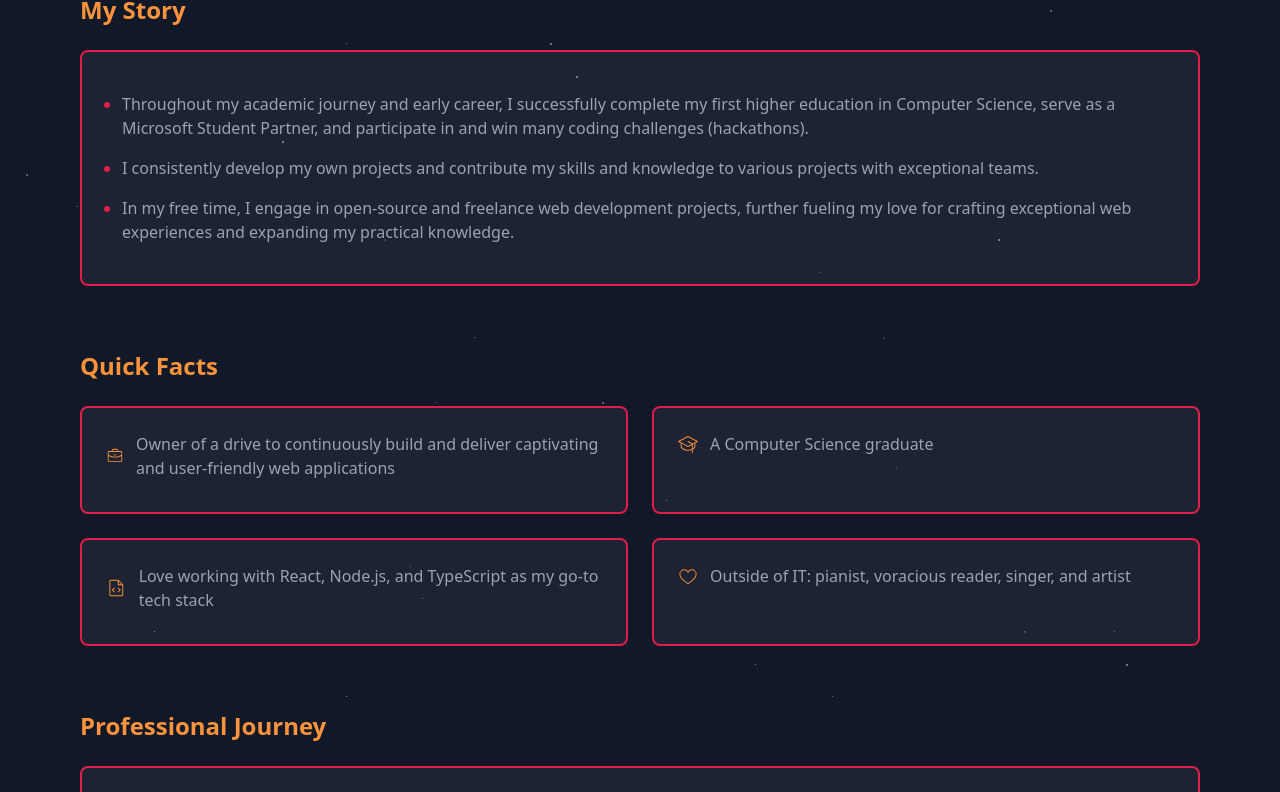
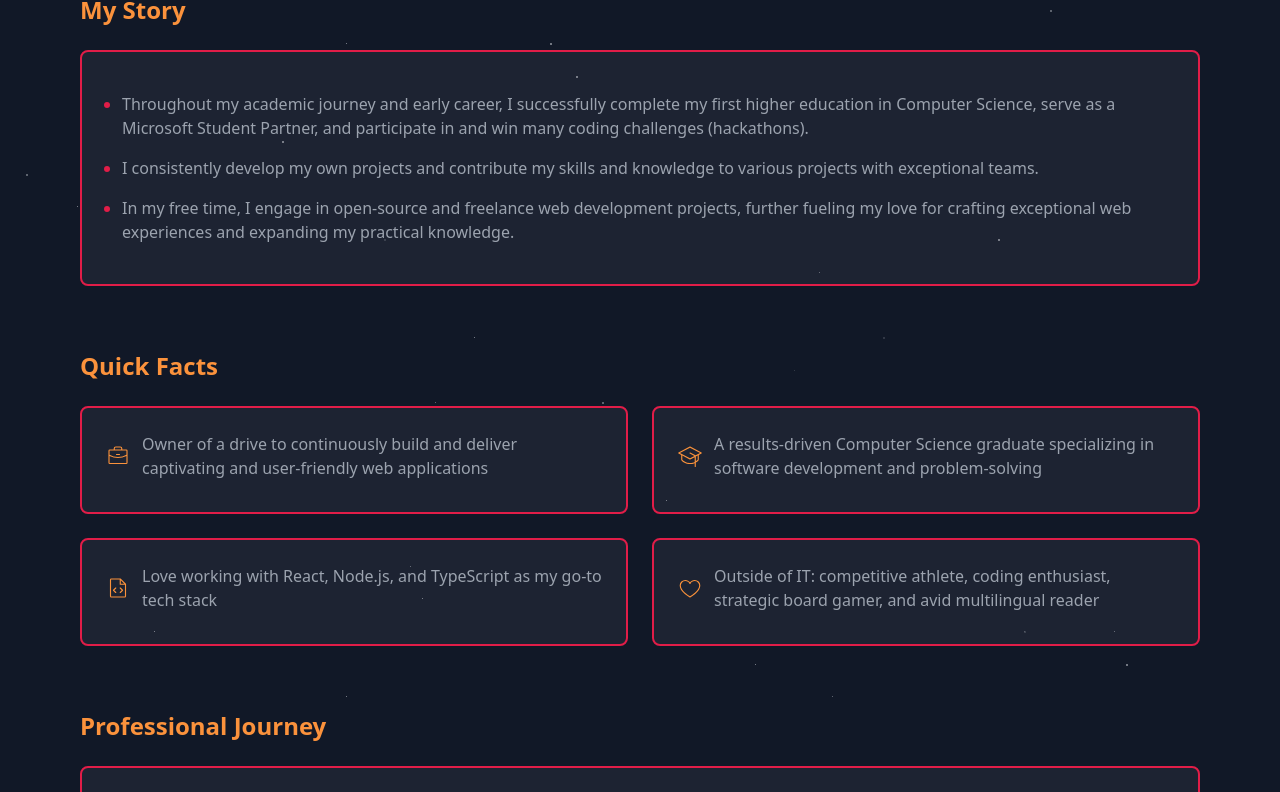
Before and after one commit to evokss/MyPortfolioWebsite, a Next.js app: page /about in a window 1280 px wide. Shown: the part 446-1238 px from the top of the page. Built offline with nearby package versions, Linux system fonts and the light colour scheme.

Commit message:
fix: update icon styles to prevent shrinking, refactor hobbies section

```diff
--- a/components/about/AboutPage.jsx
+++ b/components/about/AboutPage.jsx
@@ -78,7 +78,7 @@ const AboutPage = () => {
         <div className="grid md:grid-cols-2 gap-6 text-gray-800 dark:text-gray-400">
           <div className="bg-white/5 p-6 rounded-lg bg-white border-2 border-orange-300 dark:border-rose-600">
             <div className="flex items-center gap-3 mb-2">
-              <PiBriefcaseLight className="w-7 h-7 dark:text-orange-400 text-rose-600" />
+              <PiBriefcaseLight className="w-6 h-6 flex-shrink-0 dark:text-orange-400 text-rose-600" />
               <p>
                 Owner of a drive to continuously build and deliver captivating
                 and user-friendly web applications
@@ -87,13 +87,16 @@ const AboutPage = () => {
           </div>
           <div className="bg-white/5 p-6 rounded-lg bg-white border-2 border-orange-300 dark:border-rose-600">
             <div className="flex items-center gap-3 mb-2">
-              <PiGraduationCapLight className="w-5 h-5 dark:text-orange-400 text-rose-600" />
-              <p>A Computer Science graduate</p>
+              <PiGraduationCapLight className="w-6 h-6 flex-shrink-0 dark:text-orange-400 text-rose-600" />
+              <p>
+                A results-driven Computer Science graduate specializing in
+                software development and problem-solving
+              </p>
             </div>
           </div>
           <div className="bg-white/5 p-6 rounded-lg bg-white border-2 border-orange-300 dark:border-rose-600">
             <div className="flex items-center gap-3 mb-2">
-              <PiFileCodeLight className="w-6 h-6 dark:text-orange-400 text-rose-600" />
+              <PiFileCodeLight className="w-6 h-6 flex-shrink-0 dark:text-orange-400 text-rose-600" />
               <p>
                 Love working with React, Node.js, and TypeScript as my go-to
                 tech stack
@@ -102,9 +105,10 @@ const AboutPage = () => {
           </div>
           <div className="bg-white/5 p-6 rounded-lg bg-white border-2 border-orange-300 dark:border-rose-600">
             <div className="flex items-center gap-3 mb-2">
-              <PiHeartLight className="w-5 h-5 dark:text-orange-400 text-rose-600" />
+              <PiHeartLight className="w-6 h-6 flex-shrink-0 dark:text-orange-400 text-rose-600" />
               <p>
-                Outside of IT: pianist, voracious reader, singer, and artist
+                Outside of IT: competitive athlete, coding enthusiast, strategic
+                board gamer, and avid multilingual reader
               </p>
             </div>
           </div>
```
